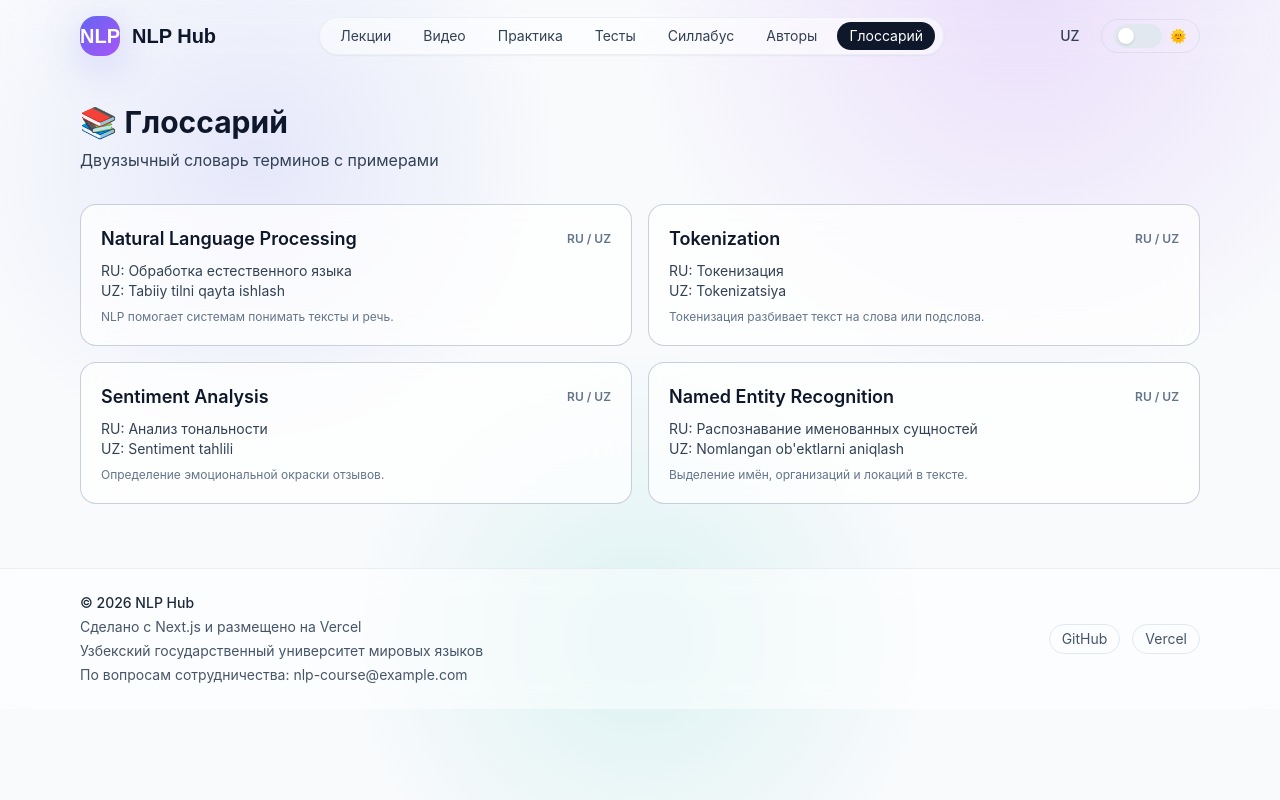
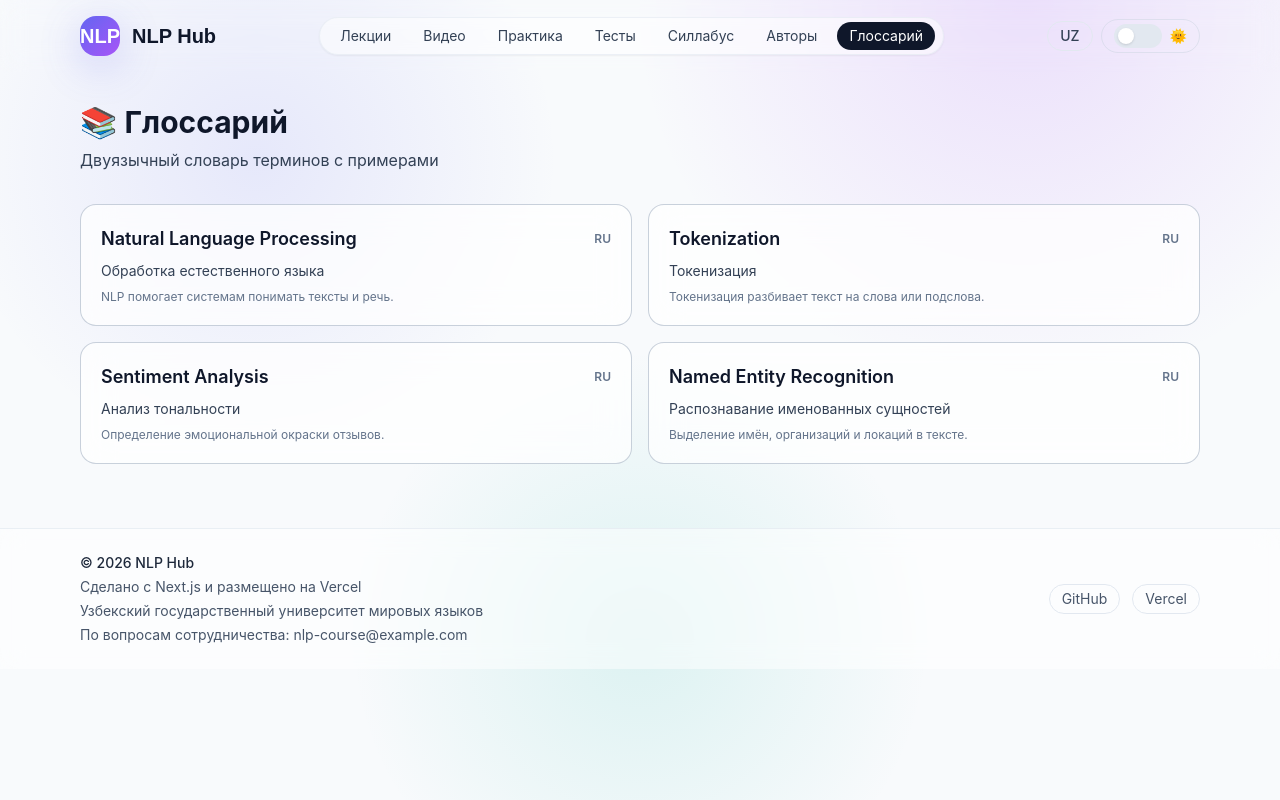
Before and after one commit to kasperskycomuz/NLP_web, a Next.js app: page /ru/glossary in a window 1280 px wide. Built offline with nearby package versions, Linux system fonts and the light colour scheme.

Commit message:
translate

```diff
--- a/app/[locale]/glossary/page.tsx
+++ b/app/[locale]/glossary/page.tsx
@@ -7,6 +7,7 @@ import { setRequestLocale } from 'next-intl/server';
 export default function GlossaryPage({ params }: { params: { locale: Locale } }) {
   const t = useTranslations('pages.glossary');
   setRequestLocale(params.locale);
+  const locale = params.locale;
   return (
     <div className="space-y-6">
       <PageHeader title={t('title')} subtitle={t('subtitle')} />
@@ -15,11 +16,10 @@ export default function GlossaryPage({ params }: { params: { locale: Locale } })
           <div key={item.term} className="glass card-hover rounded-2xl p-5">
             <div className="flex items-center justify-between text-lg font-semibold text-slate-900 dark:text-white">
               <span>{item.term}</span>
-              <span className="text-xs text-slate-500 dark:text-slate-300">RU / UZ</span>
+              <span className="text-xs text-slate-500 dark:text-slate-300">{locale === 'ru' ? 'RU' : 'UZ'}</span>
             </div>
-            <div className="mt-2 text-sm text-slate-700 dark:text-slate-200">RU: {item.ru}</div>
-            <div className="text-sm text-slate-700 dark:text-slate-200">UZ: {item.uz}</div>
-            <div className="mt-2 text-xs text-slate-500 dark:text-slate-300">{item.example}</div>
+            <div className="mt-2 text-sm text-slate-700 dark:text-slate-200">{locale === 'ru' ? item.ru : item.uz}</div>
+            <div className="mt-2 text-xs text-slate-500 dark:text-slate-300">{locale === 'ru' ? item.example.ru : item.example.uz}</div>
           </div>
         ))}
       </div>
--- a/content/glossary.ts
+++ b/content/glossary.ts
@@ -3,24 +3,36 @@ export const glossary = [
     term: 'Natural Language Processing',
     ru: 'Обработка естественного языка',
     uz: "Tabiiy tilni qayta ishlash",
-    example: 'NLP помогает системам понимать тексты и речь.'
+    example: {
+      ru: 'NLP помогает системам понимать тексты и речь.',
+      uz: 'NLP tizimlarga matn va nutqni tushunishga yordam beradi.'
+    }
   },
   {
     term: 'Tokenization',
     ru: 'Токенизация',
     uz: 'Tokenizatsiya',
-    example: 'Токенизация разбивает текст на слова или подслова.'
+    example: {
+      ru: 'Токенизация разбивает текст на слова или подслова.',
+      uz: 'Tokenizatsiya matnni so‘z yoki quyi birliklarga ajratadi.'
+    }
   },
   {
     term: 'Sentiment Analysis',
     ru: 'Анализ тональности',
     uz: 'Sentiment tahlili',
-    example: 'Определение эмоциональной окраски отзывов.'
+    example: {
+      ru: 'Определение эмоциональной окраски отзывов.',
+      uz: 'Fikrlarning hissiy ohangini aniqlash.'
+    }
   },
   {
     term: 'Named Entity Recognition',
     ru: 'Распознавание именованных сущностей',
     uz: "Nomlangan ob'ektlarni aniqlash",
-    example: 'Выделение имён, организаций и локаций в тексте.'
+    example: {
+      ru: 'Выделение имён, организаций и локаций в тексте.',
+      uz: 'Matndagi shaxs, tashkilot va joy nomlarini ajratib olish.'
+    }
   }
 ];
--- a/messages/uz.json
+++ b/messages/uz.json
@@ -20,7 +20,7 @@
     "university": {
       "label": "Hamkor universitet",
       "name": "O'zbekiston davlat jahon tillari universiteti",
-      "short": "УзГУМЯ"
+      "short": "O'zDJTU"
     }
   },
   "labels": {
```
